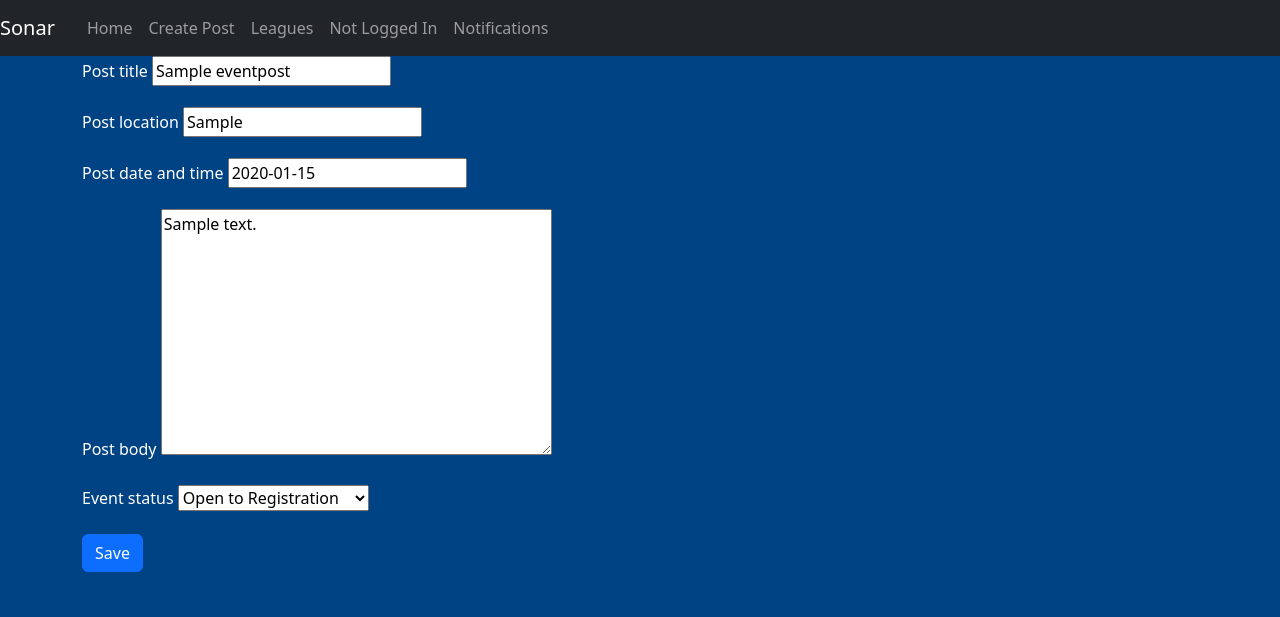
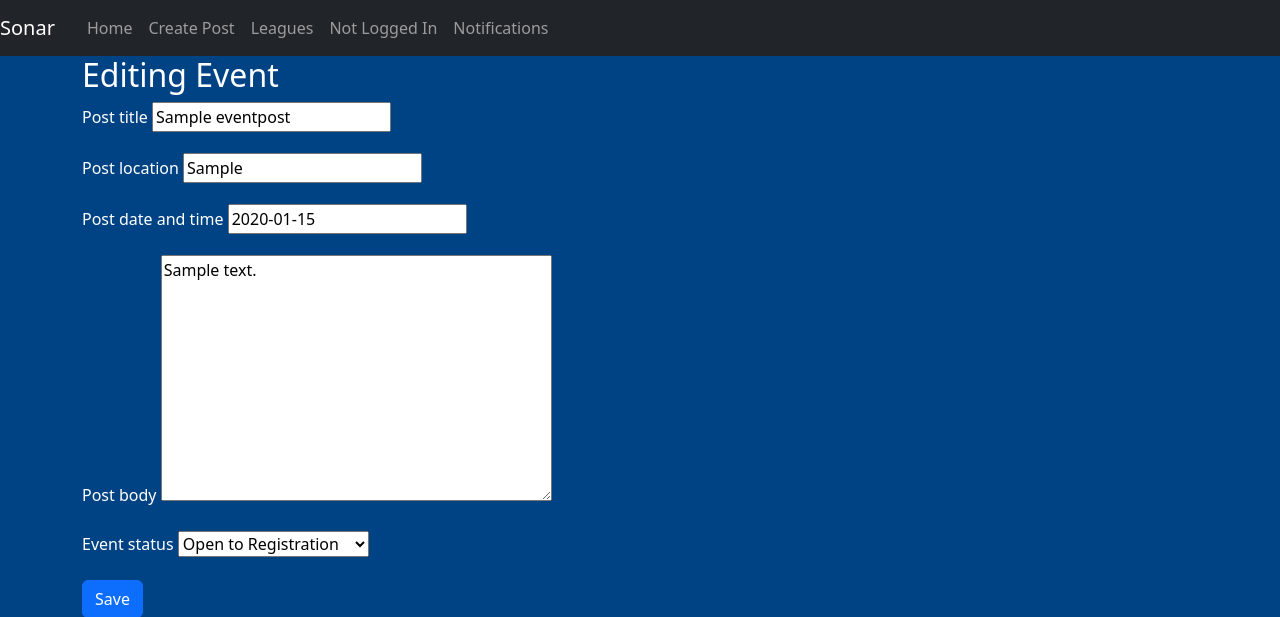
Before and after one commit to SeanKuehl/Group-18-Capstone, a Django app: page /my_event/1 in a window 1280 px wide. Shown: the top 617 px of the page. Run offline with Django 4.2, Linux system fonts and the light colour scheme; tables that the repository leaves empty hold one stand-in row (values such as "Sample post").

Commit message:
Added heading to edit event view to clearly show user is in editing mode.

```diff
--- a/templates/MyEvent.html
+++ b/templates/MyEvent.html
@@ -3,7 +3,7 @@
 {% block title %}My Event{% endblock %}
 
 {% block content %}
-
+    <h2>Editing Event</h2>
     <form method="post">
         {% csrf_token %}
 
```
